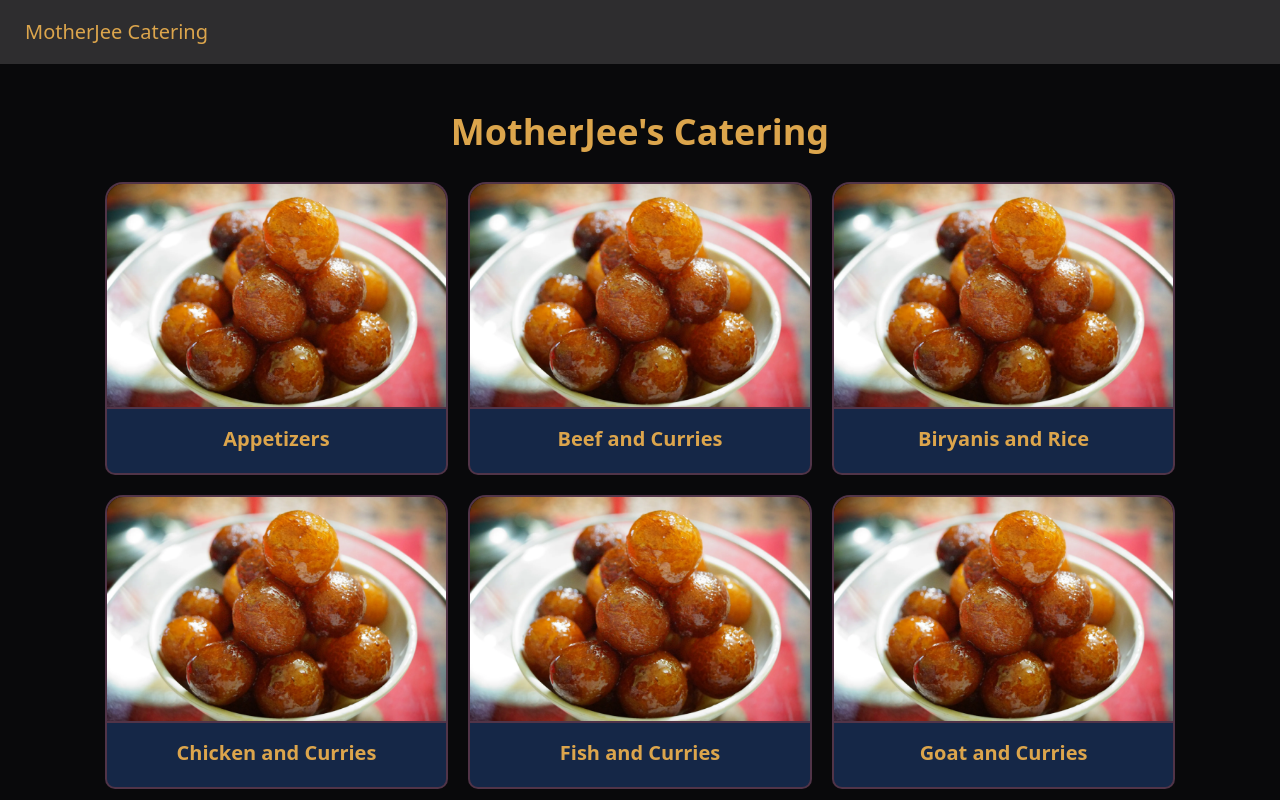
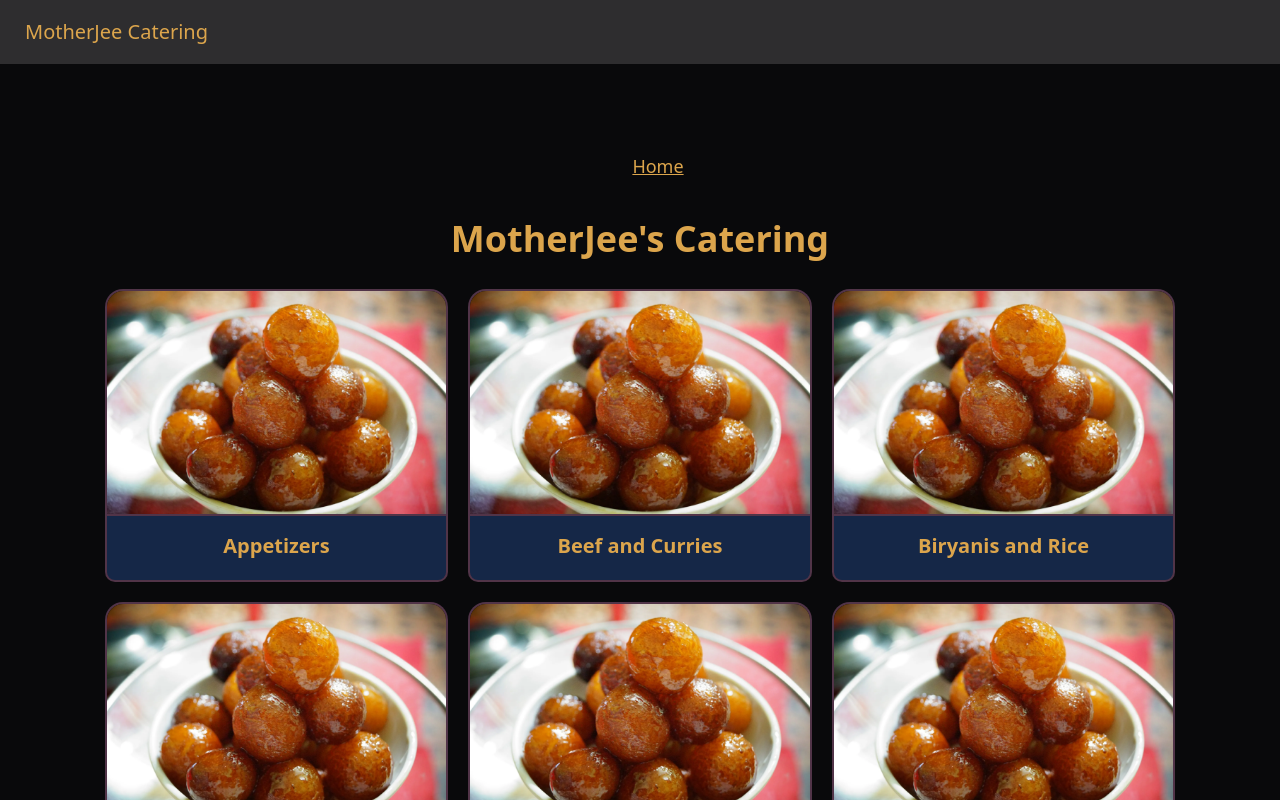
Before and after one commit to ebrahim95/motherjee_catering, a React (Vite) app: page /#/ in a window 1280 px wide. Shown: the top 800 px of the page. Built offline with nearby package versions, Linux system fonts and the light colour scheme.

Commit message:
added bread crumbs

```diff
--- a/src/components/Home.tsx
+++ b/src/components/Home.tsx
@@ -1,5 +1,5 @@
 import { Cardfood } from "./Cardfood"
-
+import { Link } from "react-router-dom"
 interface Props {
   csv: string[]
 }
@@ -7,6 +7,11 @@
 
   return (
     <div className="mx-auto w-5/6 mt-12 flex flex-col items-center" >
+      <div className="text-lg breadcrumbs">
+        <ul>
+          <li><Link to="/">Home</Link></li>
+        </ul>
+      </div>
       <h1>
         MotherJee's Catering
       </h1>
```
